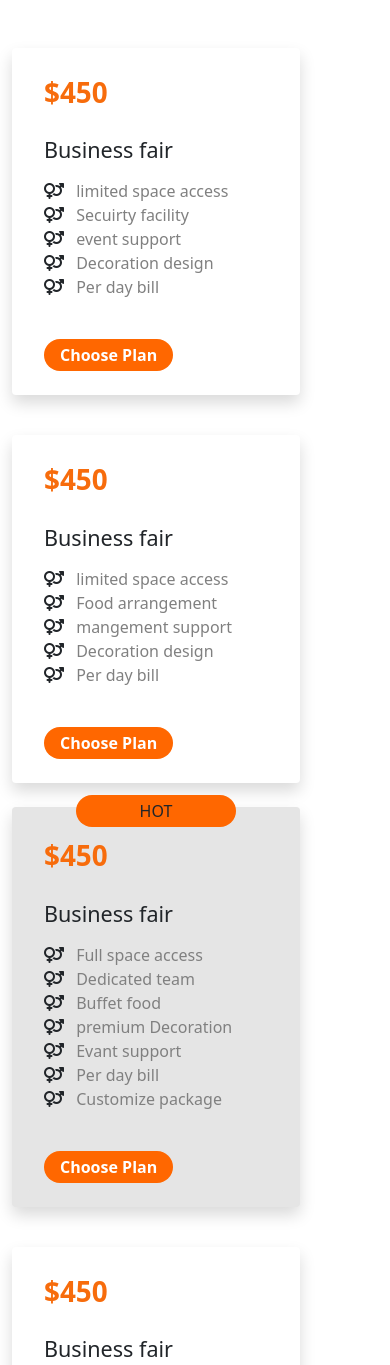
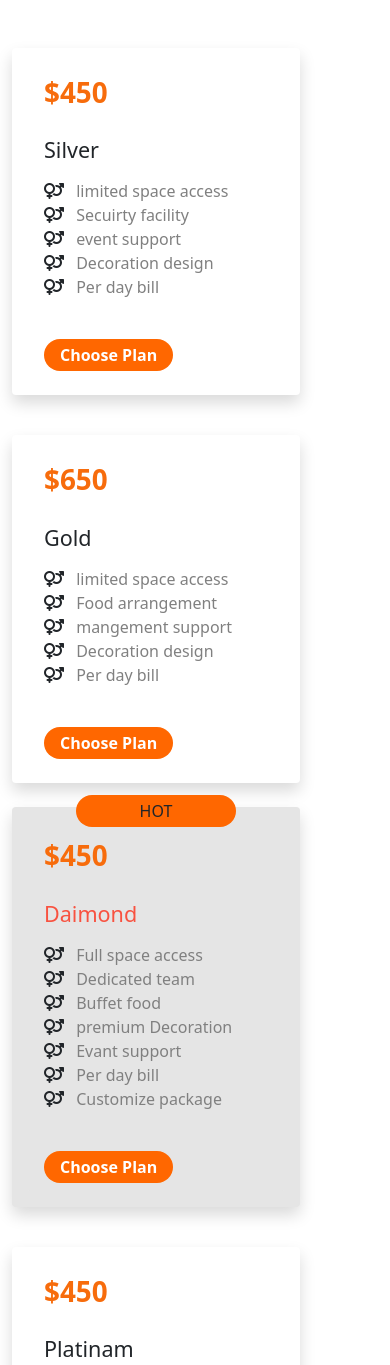
Before and after one commit to alhabib911/convention-center, a plain HTML site: page index.html in a window 390 px wide. Shown: the part 1120-2485 px from the top of the page. Drawn offline with nearby package versions, Linux system fonts and the light colour scheme; a web font is replaced by a local one.

Commit message:
responsive event management site by bootstrap

```diff
--- a/index.html
+++ b/index.html
@@ -150,7 +150,7 @@
                             <div class="card mt-3 border-0 shadow px-3 py-3 rounded" style="max-width: 18rem;">
                                 <div class="card-header border-0 bg-white fw-bold fs-1 harmoni-1st">$450</div>
                                 <div class="card-body">
-                                  <h4 class="card-title">Business fair</h4>
+                                  <h4 class="card-title">Silver</h4>
                                   <p class="card-text">
                                       <div>
                                         <i class="fas fa-venus-mars"></i>
@@ -181,9 +181,9 @@
                         </div>
                         <div class="col-lg-3 col-md-6 col-12">
                             <div class="card mt-3 border-0 shadow px-3 py-3 rounded" style="max-width: 18rem;">
-                                <div class="card-header border-0 bg-white fw-bold fs-1 harmoni-1st">$450</div>
+                                <div class="card-header border-0 bg-white fw-bold fs-1 harmoni-1st">$650</div>
                                 <div class="card-body">
-                                  <h4 class="card-title">Business fair</h4>
+                                  <h4 class="card-title text-capitalize">Gold</h4>
                                   <p class="card-text">
                                       <div>
                                         <i class="fas fa-venus-mars"></i>
@@ -217,7 +217,7 @@
                               <div class="harmoni-button-bg p-1 hot mx-5 d-flex justify-content-center rounded-pill">HOT</div>
                                 <div class="card-header harmoni-bg-1st border-0 fw-bold fs-1 harmoni-1st">$450</div>
                                 <div class="card-body">
-                                  <h4 class="card-title">Business fair</h4>
+                                  <h4 class="card-title text-capitalize harmoni-2nd">Daimond</h4>
                                   <p class="card-text">
                                       <div>
                                         <i class="fas fa-venus-mars"></i>
@@ -258,7 +258,7 @@
                             <div class="card mt-3 border-0 shadow px-3 py-3 rounded" style="max-width: 18rem;">
                                 <div class="card-header border-0 bg-white fw-bold fs-1 harmoni-1st">$450</div>
                                 <div class="card-body">
-                                  <h4 class="card-title">Business fair</h4>
+                                  <h4 class="card-title text-capitalize">Platinam</h4>
                                   <p class="card-text">
                                       <div>
                                         <i class="fas fa-venus-mars"></i>
```
